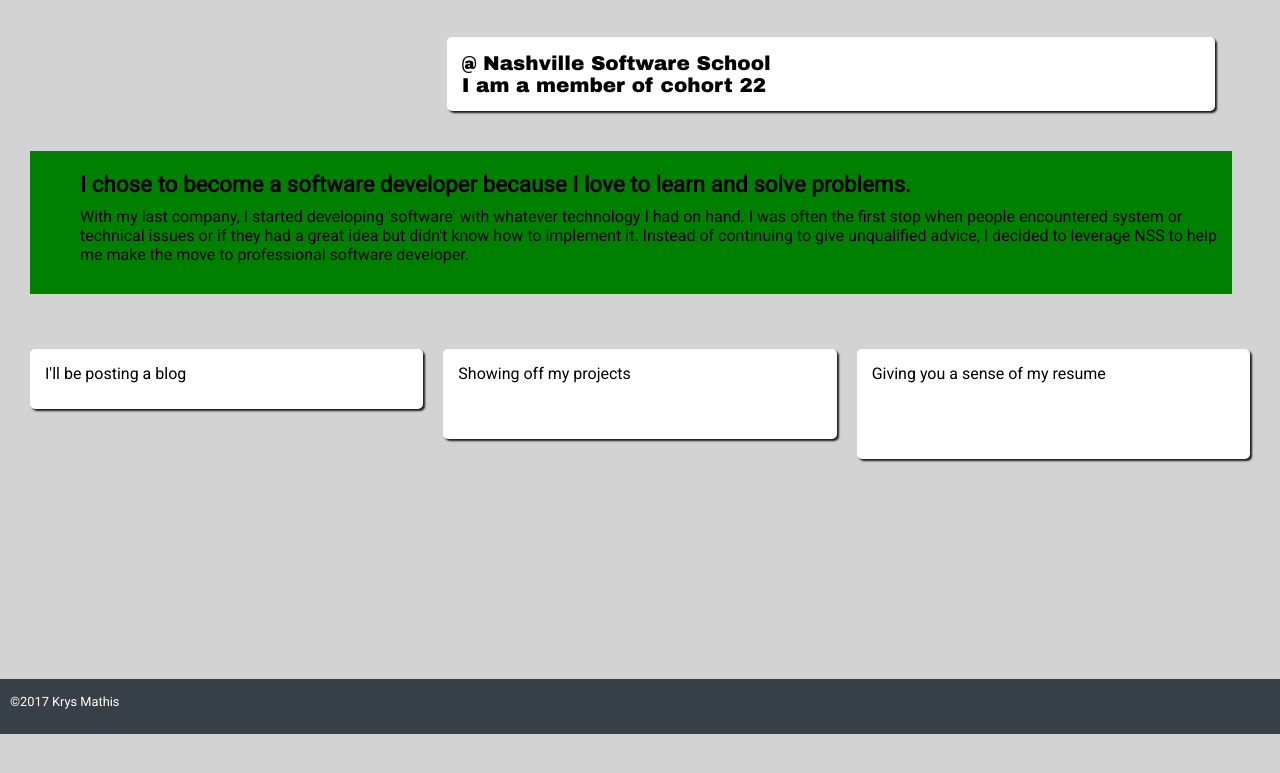
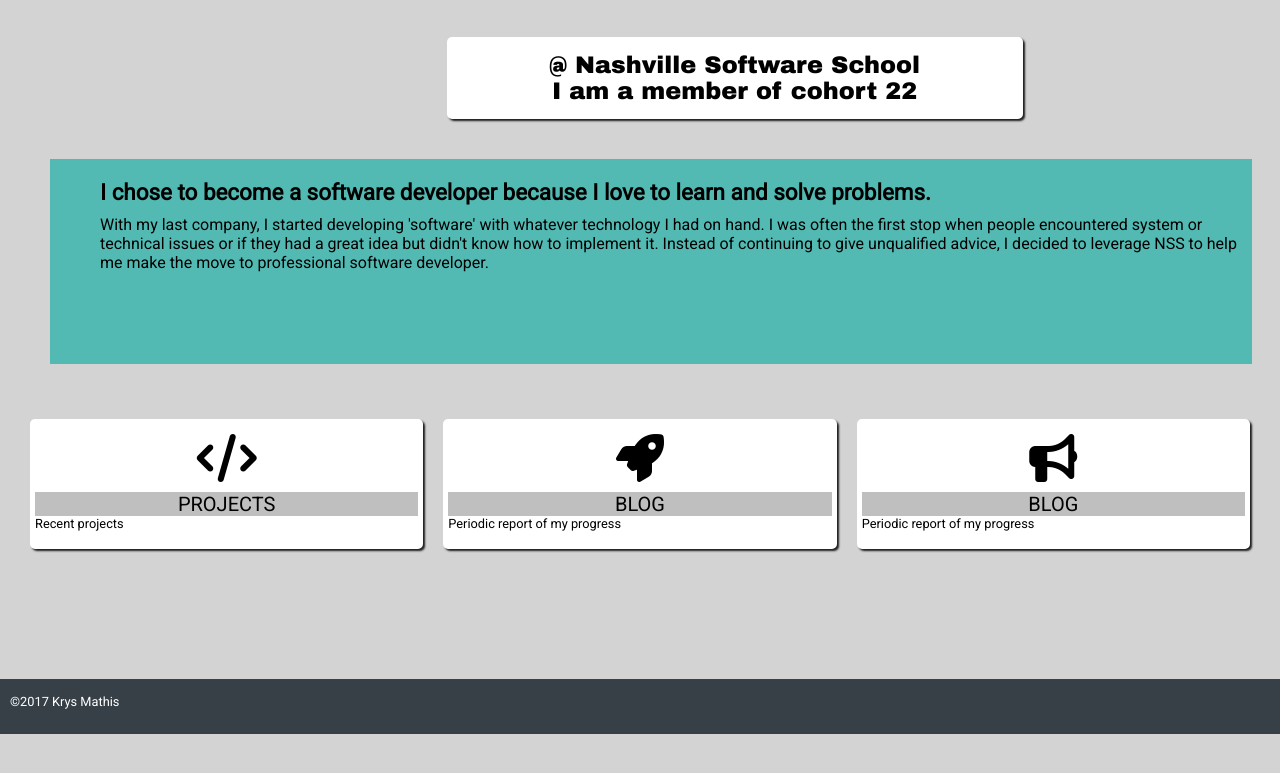
Before and after one commit to krysmathis/krysmathis.github.io, a plain HTML site: page index.html in a window 1280 px wide. Shown: the part 71-844 px from the top of the page. After the commit the page ends 805 px from the top, so only its background shows below. Drawn offline with nearby package versions, Linux system fonts and the light colour scheme.

Commit message:
updated grid layout

```diff
--- a/about.css
+++ b/about.css
@@ -20,14 +20,13 @@
 }
 
 #about-container {
-    min-height: 100vh;
     display: grid;
     grid-area: about-container;
-    grid-template-rows: .25fr auto 1fr;
+    grid-template-rows: .25fr 1fr 1fr;
     grid-auto-flow: column;
     grid-template-columns: repeat(6, 1fr);
     grid-template-areas:
-    "image image intro intro intro intro"
+    "image image intro intro intro ."
     "history history history history history history"
     "containercards containercards containercards containercards containercards containercards";
 
@@ -42,9 +41,13 @@
     grid-auto-flow: column;
     grid-gap: 20px;
     padding: 5px 30px 5px 30px;
-
+    text-align: center;
 }
 
+.about-card {
+    padding: 0px;
+    height: 120px;
+}
 
 #about-headshot {
     text-align: center;
@@ -57,43 +60,71 @@
 #about-image {
     grid-area: image;
     text-align: center;
-    padding-top: 10%;
+    padding-top: 10px;
     visibility: hidden;
 }
 
 #intro {
     grid-area: intro;
     padding-top: 30px;
+    text-align: center;
 }
 
 #history {
     grid-area: history;
     padding-bottom: 20px;
     padding-right: 0px;
-    margin-left: 30px;
+    margin-left: 50px;
     padding-left: 50px;
     margin-bottom: 50px;
-    margin-right: 0;
+    margin-right: 10px;
+}
+
+.about-card-icon {
+    text-align: center;
+    font-size: 2em;
+    padding: 10px;
+}
+
+.about-card-heading {
+    text-align: center;
+    text-transform: uppercase;
+    font-size: 1.25em;
+    background-color: rgba(0,0,0,.25);
+}
+
+.about-card-description {
+    text-align: left;
+    font-size: .8em;
+}
+
+#about-blog {
+    grid-column: 3 / 4;
+    animation: 3s ease-out 0s 1 slideInFromLeft;
+    text-align: center;
 }
 
 
-
-#about-blog {
+#about-projects {
+    animation: 1s ease-out 0s 1 slideInFromLeft;
     grid-column: 1 / 2;
-    height: 30px;
-}
-
-#about-projects {
-    grid-column: 2 / 3;
-    height: 60px;
 }
 
 #about-resume {
-    grid-column: 3 / 4;
-    height: 80px;
+    animation: 2s ease-out 0s 1 slideInFromLeft;
+    grid-column: 2 / 3;
 }
 
+@keyframes slideInFromLeft {
+    /* 0% {
+      transform: translateY(150%);
+    }
+    100% {
+      transform: translateY(0);
+    } */
+  }
+
 #intro p {
-	font-family: 'Archivo Black', sans-serif;
-    font-size: 1.25em;
+    font-family: 'Archivo Black', sans-serif;
+    font-size: 1.50em;
 }
--- a/index.html
+++ b/index.html
@@ -4,6 +4,7 @@
         <title>Welcome to my personal site</title>
         <link rel="stylesheet" type="text/css" href="styles.css">
         <link rel="stylesheet" type="text/css" href="about.css">
+        <script src="https://use.fontawesome.com/2e4c1d8960.js"></script>
     </head>
     <body>
         <div class="wrap" id="about-wrap">
@@ -31,14 +32,27 @@
                     <p>With my last company, I started developing 'software' with whatever technology I had on hand. I was often the first stop when people encountered system or technical issues or if they had a great idea but didn't know how to implement it. Instead of continuing to give unqualified advice, I decided to leverage NSS to help me make the move to professional software developer.</p>
                 </article>
                 <div id="container-cards">
-                <section id="about-blog" class="card">I'll be posting a blog</section>
-                <section id="about-projects" class="card">Showing off my projects</section>
-                <section id="about-resume" class="card">Giving you a sense of my resume</section>
+                    <section id="about-blog" class="about-card card">
+                        <div class="about-card-icon fa fa-bullhorn fa-3x" aria-hidden="true"></div>
+                        <div class="about-card-heading">blog</div>
+                        <div class="about-card-description">Periodic report of my progress</div>
+                    </section>
+                    <section id="about-projects" class="about-card card">
+                        <div class="about-card-icon fa fa-code fa-3x"></div>
+                        <div class="about-card-heading">projects</div>
+                        <div class="about-card-description">Recent projects</div>
+                    </section>
+                    <section id="about-resume" class="about-card card">
+                        <div class="about-card-icon fa fa-rocket fa-3x"></div>
+                        <div class="about-card-heading">blog</div>
+                        <div class="about-card-description">Periodic report of my progress</div>
+                    </section>
                 </div>
             </main>
                 <footer class="main-footer">
                     &copy;2017 Krys Mathis
                 </footer>
         </div> <!-- about-wrap -->
+        <script   src="https://code.jquery.com/jquery-3.2.1.slim.js"   integrity="sha256-tA8y0XqiwnpwmOIl3SGAcFl2RvxHjA8qp0+1uCGmRmg="   crossorigin="anonymous"></script>
     </body>
 </html>
--- a/styles.css
+++ b/styles.css
@@ -19,7 +19,7 @@
 }
 
 .section-background {
-	background: green;
+	background-color: #52bab3;
 }
 
 nav {
```
Lines whose indentation alone changed are shown as unchanged.
